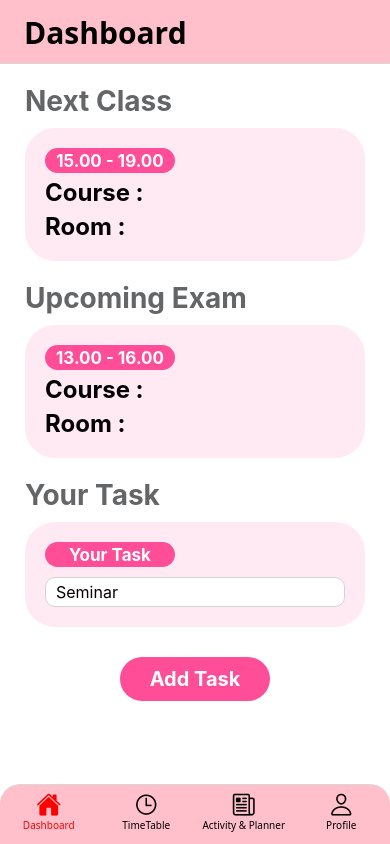
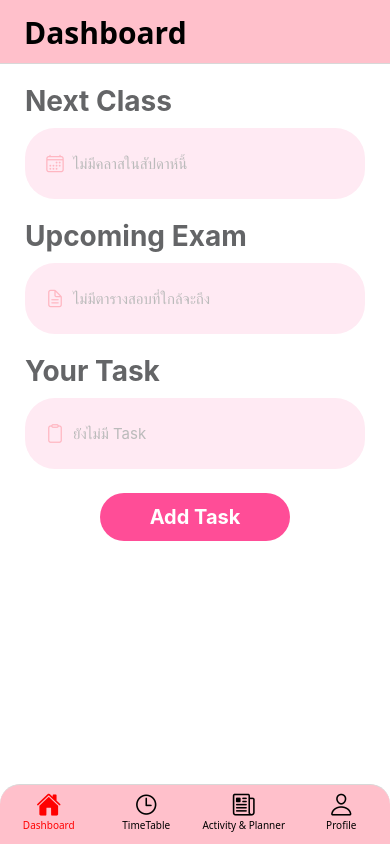
Before and after one commit to taparis/mobile-pro2, a React Native app: screen /Dashboard in a window 390 px wide. Built offline with nearby package versions, Linux system fonts and the light colour scheme.

Commit message:
dashBoard

```diff
--- a/App.js
+++ b/App.js
@@ -1,11 +1,7 @@
-import React, { useState } from "react";
+import React from "react";
 import {
   StyleSheet,
-  Text,
-  View,
-  TextInput,
   TouchableOpacity,
-  Alert,
 } from "react-native";
 import { NavigationContainer } from "@react-navigation/native";
 import { createNativeStackNavigator } from "@react-navigation/native-stack";
@@ -14,7 +10,7 @@ import { Ionicons } from "@expo/vector-icons";
 
 import Profile from "./src/screens/Profile";
 import Planner from "./src/screens/ActivitynPlanner";
-import TimeTable from "./src/screens/TimeTable"
+import TimeTable from "./src/screens/TimeTable";
 import Dashboard from "./src/screens/Dashboard";
 import EditProfile from "./src/screens/EditProfile";
 import DetailClass from "./src/screens/DetailClass";
@@ -22,50 +18,34 @@ import AddClass from "./src/screens/AddClass";
 import EditClass from "./src/screens/EditClass";
 import DetailExam from "./src/screens/DetailExam";
 import AddExam from "./src/screens/AddExam";
-import EditExam from "./src/screens/EditExam"
-import { ClassProvider } from "./src/context/ClassContext";
+import EditExam from "./src/screens/EditExam";
 import Register from "./src/screens/Register";
 import Login from "./src/screens/Login";
-import { UserProvider } from './src/context/UserContext';
+
+import { ClassProvider } from "./src/context/ClassContext";
+import { UserProvider } from "./src/context/UserContext";
 
 const Tab = createBottomTabNavigator();
+const Stack = createNativeStackNavigator();
+const TimeTableStack = createNativeStackNavigator();
+const MainTabStack = createNativeStackNavigator();
 
-const Stack = createNativeStackNavigator();
-
-const ProfileStackNavigator = () => {
-  return (
+const ProfileStackNavigator = () => (
   <Stack.Navigator
     screenOptions={{
-        headerStyle: {
-          backgroundColor: "pink",
-        },
+      headerStyle: { backgroundColor: "pink" },
       headerTintColor: "black",
     }}
   >
-      <Stack.Screen
-        name="ProfileHome"
-        component={Profile}
-        options={{ title: "Profile" }}
-      />
-      <Stack.Screen
-        name="EditProfile"
-        component={EditProfile}
-        options={{ title: "Edit Profile" }}
-      />
+    <Stack.Screen name="ProfileHome" component={Profile} options={{ title: "Profile" }} />
+    <Stack.Screen name="EditProfile" component={EditProfile} options={{ title: "Edit Profile" }} />
   </Stack.Navigator>
 );
-};
 
-const TimeTableStack = createNativeStackNavigator();
-
-const TimeTableStackNavigator = () => {
-  return (
-    <ClassProvider>
+const TimeTableStackNavigator = () => (
   <TimeTableStack.Navigator
     screenOptions={{
-          headerStyle: {
-            backgroundColor: "pink",
-          },
+      headerStyle: { backgroundColor: "pink" },
       headerTintColor: "black",
     }}
   >
@@ -80,82 +60,47 @@ const TimeTableStackNavigator = () => {
       options={({ navigation }) => ({
         title: "Detail Class",
         headerRight: () => (
-              <TouchableOpacity
-                onPress={() => navigation.navigate("AddClass", { type: "class" })}
-                style={{}}
-              >
+          <TouchableOpacity onPress={() => navigation.navigate("AddClass", { type: "class" })}>
             <Ionicons name="add-outline" size={28} color="black" />
           </TouchableOpacity>
         ),
       })}
     />
-
     <TimeTableStack.Screen
       name="DetailExam"
       component={DetailExam}
       options={({ navigation }) => ({
         title: "Detail Exam",
         headerRight: () => (
-              <TouchableOpacity
-                onPress={() => navigation.navigate("EditExam")}
-                style={{}}
-              >
+          <TouchableOpacity onPress={() => navigation.navigate("AddExam")}>
             <Ionicons name="add-outline" size={28} color="black" />
           </TouchableOpacity>
         ),
       })}
     />
+    <TimeTableStack.Screen name="EditClass" component={EditClass} options={{ title: "Edit Class" }} />
+    <TimeTableStack.Screen name="AddClass" component={AddClass} options={{ title: "Add Class" }} />
+    <TimeTableStack.Screen name="EditExam" component={EditExam} options={{ title: "Edit Exam" }} />
+    <TimeTableStack.Screen name="AddExam" component={AddExam} options={{ title: "Add Exam" }} />
+  </TimeTableStack.Navigator>
+);
 
-        <TimeTableStack.Screen
-          name="EditClass"
-          component={EditClass}
-          options={{ title: "Edit Class" }}
-        />
-        <TimeTableStack.Screen
-          name="AddClass"
-          component={AddClass}
-          options={{ title: "Add Class" }}
-        />
-        <TimeTableStack.Screen
-          name="EditExam"
-          component={EditExam}
-          options={{ title: "Edit Exam" }}
-        />
-        <TimeTableStack.Screen
-          name="AddExam"
-          component={AddExam}
-          options={{ title: "Add Exam" }}
-        />
-      </TimeTableStack.Navigator>
-    </ClassProvider>
-  );
-};
-
-const MainTabStack = createNativeStackNavigator();
-
-const MainTab = () => {
-  return (
+const MainTab = () => (
   <Tab.Navigator
     screenOptions={({ route }) => ({
       tabBarIcon: ({ focused, color, size }) => {
-            let iconName;
-            if (route.name === "Dashboard") {
-              iconName = focused ? "home" : "home-outline";
-            } else if (route.name === "TimeTable") {
-              iconName = focused ? "time" : "time-outline";
-            } else if (route.name === "Planner") {
-              iconName = focused ? "newspaper" : "newspaper-outline";
-            } else if (route.name === "Profile") {
-              iconName = focused ? "person" : "person-outline";
-            }
-            return <Ionicons name={iconName} color={color} size={size} />;
+        const icons = {
+          Dashboard: focused ? "home" : "home-outline",
+          TimeTable: focused ? "time" : "time-outline",
+          Planner: focused ? "newspaper" : "newspaper-outline",
+          Profile: focused ? "person" : "person-outline",
+        };
+        return <Ionicons name={icons[route.name]} color={color} size={size} />;
       },
       tabBarActiveTintColor: "red",
       tabBarInactiveTintColor: "black",
       headerTintColor: "black",
-          headerStyle: {
-            backgroundColor: "pink",
-          },
+      headerStyle: { backgroundColor: "pink" },
       tabBarStyle: {
         paddingBottom: 5,
         height: 60,
@@ -171,9 +116,10 @@ const MainTab = () => {
       name="Dashboard"
       component={Dashboard}
       options={{
-            title: 'Dashboard', headerShown: true,
-            headerTitleStyle: { fontWeight: 'bold', fontSize: 30 },
-            headerTitleContainerStyle: { left: 8 }
+        title: "Dashboard",
+        headerShown: true,
+        headerTitleStyle: { fontWeight: "bold", fontSize: 30 },
+        headerTitleContainerStyle: { left: 8 },
       }}
     />
     <Tab.Screen
@@ -181,42 +127,24 @@ const MainTab = () => {
       component={TimeTableStackNavigator}
       options={{ headerShown: false }}
     />
-        <Tab.Screen
-          name="Planner"
-          component={Planner}
-          options={{ title: "Activity & Planner" }}
-        />
-        <Tab.Screen
-          name="Profile"
-          component={ProfileStackNavigator}
-          options={{ headerShown: false }}
-        />
+    <Tab.Screen name="Planner" component={Planner} options={{ title: "Activity & Planner" }} />
+    <Tab.Screen name="Profile" component={ProfileStackNavigator} options={{ headerShown: false }} />
   </Tab.Navigator>
 );
-}
 
 export default function App() {
   return (
     <UserProvider>
+      <ClassProvider>
         <NavigationContainer>
           <MainTabStack.Navigator
             screenOptions={{
-          headerStyle: {
-            backgroundColor: "pink",
-          },
+              headerStyle: { backgroundColor: "pink" },
               headerTintColor: "black",
             }}
           >
-        {/* <MainTabStack.Screen
-          name="Register"
-          component={Register}
-          options={{ title: "Register" }}
-        /> */}
-        {/* <MainTabStack.Screen
-          name="Login"
-          component={Login}
-          options={{ title: "Login" }}
-        /> */}
+            {/* <MainTabStack.Screen name="Register" component={Register} options={{ title: "Register" }} /> */}
+            {/* <MainTabStack.Screen name="Login" component={Login} options={{ title: "Login" }} /> */}
             <MainTabStack.Screen
               name="MainTab"
               component={MainTab}
@@ -224,6 +152,7 @@ export default function App() {
             />
           </MainTabStack.Navigator>
         </NavigationContainer>
+      </ClassProvider>
     </UserProvider>
   );
 }
--- a/src/screens/Dashboard.js
+++ b/src/screens/Dashboard.js
@@ -1,120 +1,294 @@
-import React, { useState, useContext } from "react";
-import { View, Text, StyleSheet, TextInput, TouchableOpacity, Alert, Image } from "react-native";
+import React, { useContext, useState } from "react";
+import {
+  View,
+  Text,
+  StyleSheet,
+  TouchableOpacity,
+  ScrollView,
+  TextInput,
+  Modal,
+  Alert,
+} from "react-native";
+import { Ionicons } from "@expo/vector-icons";
+import { ClassContext } from "../context/ClassContext";
+
+const formatTime = (time) => {
+  if (!time) return "--:--";
+  return new Date(time).toLocaleTimeString("en-GB", {
+    hour: "2-digit",
+    minute: "2-digit",
+  });
+};
+
+const getNextClass = (classes) => {
+  if (!classes || classes.length === 0) return null;
+  const now = new Date();
+  const todayDay = now.getDay();
+  const nowMin = now.getHours() * 60 + now.getMinutes();
+  const valid = classes.filter((c) => c.date && c.starts && c.ends);
+
+  const todayUpcoming = valid
+    .filter((c) => {
+      const d = new Date(c.date).getDay();
+      const startMin = new Date(c.starts).getHours() * 60 + new Date(c.starts).getMinutes();
+      return d === todayDay && startMin > nowMin;
+    })
+    .sort((a, b) =>
+      new Date(a.starts).getHours() * 60 + new Date(a.starts).getMinutes() -
+      (new Date(b.starts).getHours() * 60 + new Date(b.starts).getMinutes())
+    );
+
+  if (todayUpcoming.length > 0) return { item: todayUpcoming[0], daysUntil: 0 };
+
+  for (let i = 1; i <= 6; i++) {
+    const targetDay = (todayDay + i) % 7;
+    const found = valid
+      .filter((c) => new Date(c.date).getDay() === targetDay)
+      .sort((a, b) =>
+        new Date(a.starts).getHours() * 60 + new Date(a.starts).getMinutes() -
+        (new Date(b.starts).getHours() * 60 + new Date(b.starts).getMinutes())
+      );
+    if (found.length > 0) return { item: found[0], daysUntil: i };
+  }
+  return null;
+};
+
+const getNextExam = (exams) => {
+  if (!exams || exams.length === 0) return null;
+  const today = new Date();
+  today.setHours(0, 0, 0, 0);
+  const upcoming = exams
+    .filter((e) => e.date && new Date(e.date) >= today)
+    .map((e) => {
+      const d = new Date(e.date);
+      d.setHours(0, 0, 0, 0);
+      return { ...e, daysUntil: Math.round((d - today) / 86400000) };
+    })
+    .sort((a, b) => a.daysUntil - b.daysUntil);
+  return upcoming[0] || null;
+};
+
+const daysLabel = (d) => {
+  if (d === 0) return "วันนี้";
+  if (d === 1) return "พรุ่งนี้";
+  return `อีก ${d} วัน`;
+};
 
 const Dashboard = () => {
+  const context = useContext(ClassContext);
+  const classes = context?.classes || [];
+  const exams = context?.exams || [];
+
+  const nextClassResult = getNextClass(classes);
+  const nextClass = nextClassResult?.item || null;
+  const nextDaysUntil = nextClassResult?.daysUntil ?? null;
+  const nextExam = getNextExam(exams);
+
+  // Task state (local)
+  const [tasks, setTasks] = useState([]);
+  const [modalVisible, setModalVisible] = useState(false);
+  const [newTask, setNewTask] = useState("");
+
+  const handleAddTask = () => {
+    const trimmed = newTask.trim();
+    if (!trimmed) {
+      Alert.alert("กรุณากรอกชื่อ Task");
+      return;
+    }
+    setTasks([...tasks, { id: Date.now().toString(), title: trimmed }]);
+    setNewTask("");
+    setModalVisible(false);
+  };
+
+  const handleDeleteTask = (id) => {
+    setTasks(tasks.filter((t) => t.id !== id));
+  };
+
   return (
-        <View style={styles.container}>
-            {/* ต้องเปลี่ยนไปใช้ renderItem */}
+    <ScrollView
+      style={styles.container}
+      showsVerticalScrollIndicator={false}
+      contentContainerStyle={{ paddingBottom: 100 }}
+    >
+      {/* ── Next Class ── */}
       <View style={styles.cardContainer}>
         <Text style={styles.headlabel}>Next Class</Text>
         <View style={styles.card}>
+          {nextClass ? (
+            <>
+              <View style={styles.timeRow}>
                 <View style={styles.timeBox}>
-                        <Text style={styles.timeBoxlabel}>15.00 - 19.00</Text>
+                  <Text style={styles.timeBoxlabel}>
+                    {formatTime(nextClass.starts)} - {formatTime(nextClass.ends)}
+                  </Text>
                 </View>
-                    <Text style={styles.textlabel}>Course : </Text>
-                    <Text style={styles.textlabel}>Room : </Text>
+                {nextDaysUntil !== null && (
+                  <Text style={styles.daysLabel}>{daysLabel(nextDaysUntil)}</Text>
+                )}
+              </View>
+              <Text style={styles.textlabel}>ชื่อวิชา :  {nextClass.subject}</Text>
+              <Text style={styles.textlabel}>ห้องที่เรียน :  {nextClass.room || "-"}</Text>
+            </>
+          ) : (
+            <View style={styles.emptyRow}>
+              <Ionicons name="calendar-outline" size={20} color="#ffb6c1" />
+              <Text style={styles.emptyText}>ไม่มีคลาสในสัปดาห์นี้</Text>
+            </View>
+          )}
         </View>
       </View>
+
+      {/* ── Upcoming Exam ── */}
       <View style={styles.cardContainer}>
         <Text style={styles.headlabel}>Upcoming Exam</Text>
         <View style={styles.card}>
+          {nextExam ? (
+            <>
+              <View style={styles.timeRow}>
                 <View style={styles.timeBox}>
-                        <Text style={styles.timeBoxlabel}>13.00 - 16.00</Text>
+                  <Text style={styles.timeBoxlabel}>
+                    {formatTime(nextExam.starts)} - {formatTime(nextExam.ends)}
+                  </Text>
                 </View>
-                    <Text style={styles.textlabel}>Course : </Text>
-                    <Text style={styles.textlabel}>Room : </Text>
+                {nextExam.daysUntil !== undefined && (
+                  <Text style={styles.daysLabel}>{daysLabel(nextExam.daysUntil)}</Text>
+                )}
+              </View>
+              <Text style={styles.textlabel}>ชื่อวิชา :  {nextExam.subject}</Text>
+              <Text style={styles.textlabel}>ห้องสอบ :  {nextExam.room || "-"}</Text>
+            </>
+          ) : (
+            <View style={styles.emptyRow}>
+              <Ionicons name="document-text-outline" size={20} color="#ffb6c1" />
+              <Text style={styles.emptyText}>ไม่มีตารางสอบที่ใกล้จะถึง</Text>
+            </View>
+          )}
         </View>
       </View>
-            {/* renderItem ***** */}
+
+      {/* ── Your Task ── */}
       <View style={styles.cardContainer}>
         <Text style={styles.headlabel}>Your Task</Text>
         <View style={styles.card}>
-                    <View style={styles.timeBox}>
-                        <Text style={styles.timeBoxlabel}>Your Task</Text>
+          {tasks.length === 0 ? (
+            <View style={styles.emptyRow}>
+              <Ionicons name="clipboard-outline" size={20} color="#ffb6c1" />
+              <Text style={styles.emptyText}>ยังไม่มี Task</Text>
             </View>
-                    <View style={styles.taskbox}>
-                        <Text style={styles.taskBoxlabel}>Seminar</Text>
+          ) : (
+            tasks.map((task) => (
+              <View key={task.id} style={styles.taskbox}>
+                <Text style={styles.taskBoxlabel}>{task.title}</Text>
+                <TouchableOpacity onPress={() => handleDeleteTask(task.id)}>
+                  <Ionicons name="close-circle-outline" size={20} color="#ff3776" />
+                </TouchableOpacity>
+              </View>
+            ))
+          )}
+        </View>
+      </View>
+
+      {/* ── Add Task Button ── */}
+      <View style={styles.buttonContainer}>
+        <TouchableOpacity style={styles.button} onPress={() => setModalVisible(true)}>
+          <Text style={styles.buttonText}>Add Task</Text>
+        </TouchableOpacity>
+      </View>
+
+      {/* ── Add Task Modal ── */}
+      <Modal transparent visible={modalVisible} animationType="fade">
+        <View style={styles.modalOverlay}>
+          <View style={styles.modalBox}>
+            <Text style={styles.modalTitle}>Add Task</Text>
+            <TextInput
+              style={styles.modalInput}
+              placeholder="ชื่อ Task"
+              value={newTask}
+              onChangeText={setNewTask}
+              autoFocus
+            />
+            <View style={styles.modalButtons}>
+              <TouchableOpacity
+                style={styles.modalCancel}
+                onPress={() => { setModalVisible(false); setNewTask(""); }}
+              >
+                <Text style={styles.modalCancelText}>ยกเลิก</Text>
+              </TouchableOpacity>
+              <TouchableOpacity style={styles.modalConfirm} onPress={handleAddTask}>
+                <Text style={styles.modalConfirmText}>เพิ่ม</Text>
+              </TouchableOpacity>
             </View>
           </View>
         </View>
-            <View style={styles.buttonContainer}>
-                <TouchableOpacity style={styles.button}>
-                    <Text style={styles.buttonText}>Add Task</Text>
-                </TouchableOpacity>
-            </View>
-        </View>
-    )
-}
+      </Modal>
+    </ScrollView>
+  );
+};
 
 const styles = StyleSheet.create({
-    container: {
-        flex: 1,
-        backgroundColor: '#fff',
-        // justifyContent: 'center',
+  container: { flex: 1, backgroundColor: "#fff" },
+  cardContainer: { paddingHorizontal: 25, paddingTop: 20 },
+  headlabel: { fontSize: 28, fontWeight: "bold", color: "#646567" },
+  card: { backgroundColor: "#FFEAF3", padding: 20, borderRadius: 30, marginTop: 10 },
+
+  timeRow: { flexDirection: "row", alignItems: "center", gap: 12, marginBottom: 6 },
+  timeBox: {
+    height: 28, backgroundColor: "#FF4D97", borderRadius: 20,
+    justifyContent: "center", alignItems: "center", paddingHorizontal: 14,
   },
-    cardContainer: {
-        paddingHorizontal: 25,
-        paddingTop: 20
-    },
-    headlabel: {
-        fontSize: 28,
-        fontWeight: 'bold',
-        color: '#646567'
-    },
-    card: {
-        backgroundColor: '#FFEAF3',
-        padding: 20,
-        borderRadius: 30,
-        marginTop: 10
-    },
-    timeBox: {
-        width: 130,
-        height: 25,
-        backgroundColor: '#FF4D97',
-        borderRadius: 20,
-        justifyContent: 'center',
-        alignItems: 'center'
-    },
-    timeBoxlabel: {
-        fontWeight: 'bold',
-        fontSize: 17,
-        color: '#fff'
-    },
-    textlabel: {
-        fontWeight: 'bold',
-        fontSize: 24,
-        marginTop: 5
-    },
+  timeBoxlabel: { fontWeight: "bold", fontSize: 15, color: "#fff" },
+  daysLabel: { fontSize: 14, fontWeight: "bold", color: "#FF4D97" },
+  textlabel: { fontWeight: "bold", fontSize: 20, marginTop: 6, color: "#333" },
+
+  emptyRow: { flexDirection: "row", alignItems: "center", gap: 8, paddingVertical: 4 },
+  emptyText: { fontSize: 15, color: "#bbb" },
+
   taskbox: {
-        backgroundColor: '#fff',
+    flexDirection: "row",
+    alignItems: "center",
+    justifyContent: "space-between",
+    backgroundColor: "#fff",
     borderRadius: 10,
     borderWidth: 1,
-        borderColor: 'lightgrey',
-        marginTop: 10,
-        height: 30,
-        justifyContent: 'center'
+    borderColor: "lightgrey",
+    marginTop: 8,
+    height: 36,
+    paddingHorizontal: 10,
   },
-    taskBoxlabel: {
-        fontSize: 16,
-        marginLeft: 10
+  taskBoxlabel: { fontSize: 16, color: "#444", flex: 1 },
+
+  buttonContainer: { alignItems: "center", justifyContent: "center" },
+  button: {
+    paddingHorizontal: 50, paddingVertical: 12,
+    marginTop: 24, backgroundColor: "#FF4D97", borderRadius: 60,
   },
-    button: {
-        paddingHorizontal : 30,
-        padding: 10,
-        marginTop: 30,
-        backgroundColor: '#FF4D97',
-        borderRadius: 60,
+  buttonText: { fontWeight: "bold", color: "#fff", fontSize: 20 },
+
+  // Modal
+  modalOverlay: {
+    flex: 1, backgroundColor: "rgba(0,0,0,0.4)",
+    justifyContent: "center", alignItems: "center",
   },
-    buttonContainer : {
-        alignItems : 'center',
-        justifyContent : 'center'
+  modalBox: {
+    backgroundColor: "#fff", borderRadius: 24,
+    padding: 28, width: "80%",
   },
-    buttonText : {
-        fontWeight : 'bold',
-        color : '#fff',
-        fontSize : 20
-    }
+  modalTitle: { fontSize: 20, fontWeight: "bold", marginBottom: 16, color: "#333" },
+  modalInput: {
+    borderWidth: 1, borderColor: "#ffb6c1", borderRadius: 12,
+    padding: 12, fontSize: 16, marginBottom: 20, color: "#333",
+  },
+  modalButtons: { flexDirection: "row", gap: 12 },
+  modalCancel: {
+    flex: 1, padding: 12, backgroundColor: "#f0f0f0",
+    borderRadius: 30, alignItems: "center",
+  },
+  modalCancelText: { fontWeight: "bold", color: "#555", fontSize: 15 },
+  modalConfirm: {
+    flex: 1, padding: 12, backgroundColor: "#FF4D97",
+    borderRadius: 30, alignItems: "center",
+  },
+  modalConfirmText: { fontWeight: "bold", color: "#fff", fontSize: 15 },
+});
 
-})
-
-export default Dashboard
+export default Dashboard;
```
Lines whose indentation alone changed are shown as unchanged.
